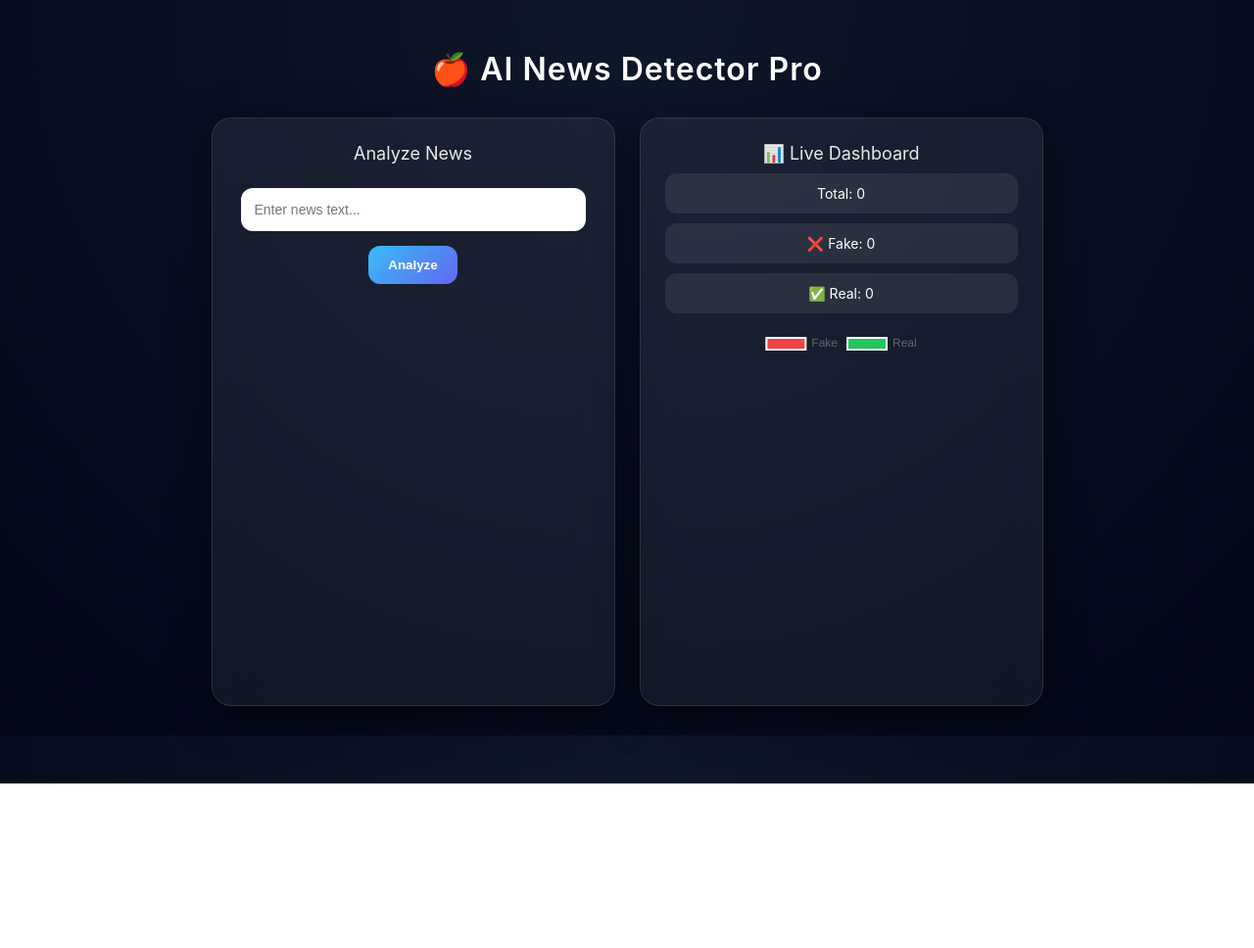
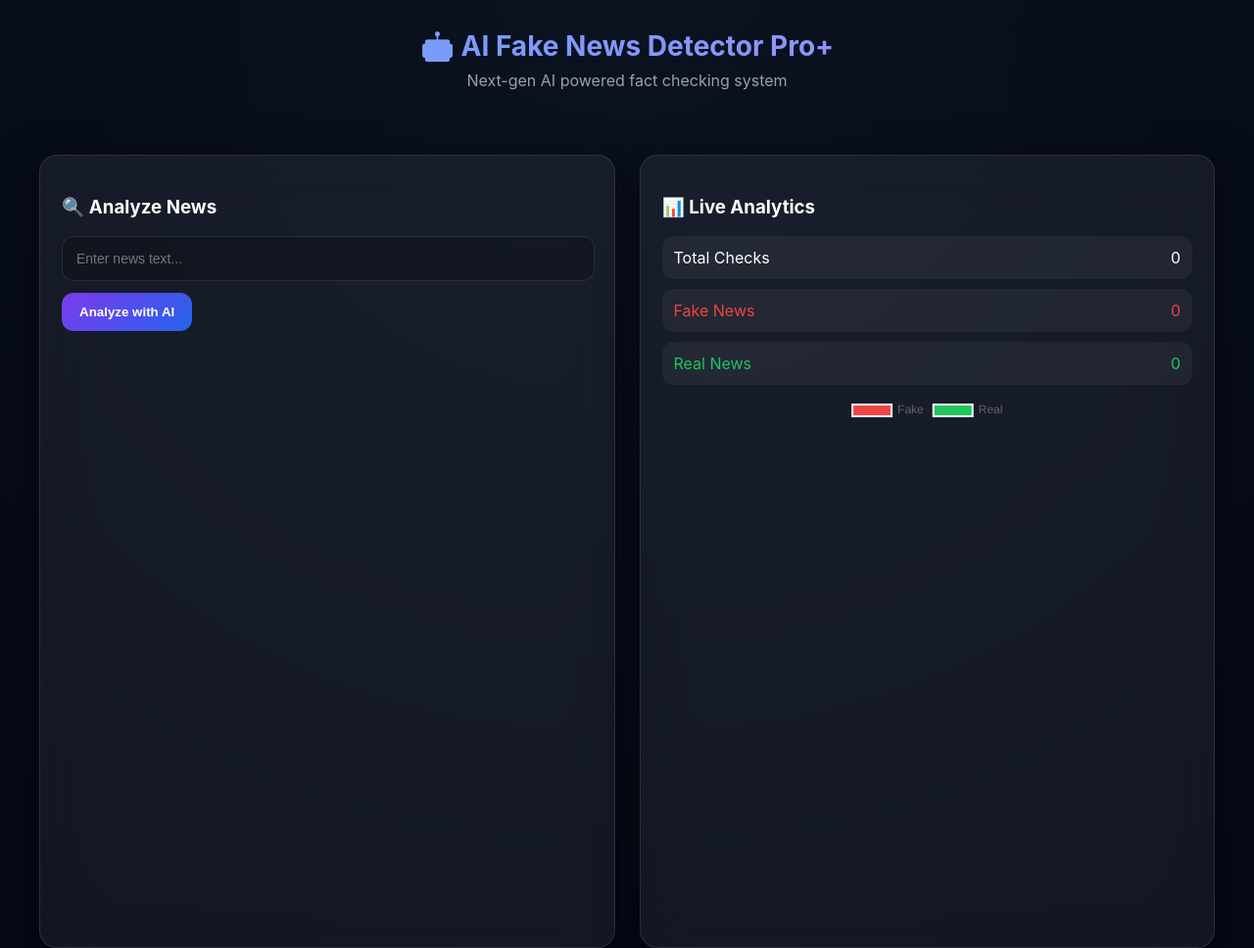
Before and after one commit to asad-449/fake-news-project, a website: page index.html in a window 1280 px wide. Shown: the whole page at 98% size. Before the commit the page ends 800 px from the top, so only its background shows below. Drawn offline with nearby package versions, Linux system fonts and the light colour scheme.

Commit message:
Add files via upload

```diff
--- a/index.html
+++ b/index.html
@@ -1,64 +1,89 @@
 <!DOCTYPE html>
 <html>
 <head>
-  <title>AI News Detector Pro</title>
+  <title>AI News Detector Pro+</title>
 
   <script src="https://cdn.jsdelivr.net/npm/chart.js"></script>
 
   <style>
+    :root {
+      --bg1: #050816;
+      --bg2: #0b1220;
+      --glass: rgba(255,255,255,0.06);
+      --border: rgba(255,255,255,0.1);
+      --primary: #7c3aed;
+      --accent: #22c55e;
+      --danger: #ef4444;
+    }
+
     body {
       margin: 0;
-      font-family: -apple-system, BlinkMacSystemFont, "Segoe UI", Roboto;
-      background: radial-gradient(circle at top, #0f172a, #020617);
+      font-family: -apple-system, BlinkMacSystemFont, "Segoe UI";
+      background: radial-gradient(circle at top, var(--bg2), var(--bg1));
       color: white;
-      text-align: center;
-      padding: 30px;
+      overflow-x: hidden;
     }
 
-    h1 {
-      font-weight: 600;
-      margin-bottom: 30px;
-      letter-spacing: 1px;
+    /* HEADER */
+    .header {
+      text-align: center;
+      padding: 30px 10px;
     }
 
-    .container {
-      display: flex;
-      justify-content: center;
-      gap: 25px;
-      flex-wrap: wrap;
+    .header h1 {
+      font-size: 28px;
+      margin: 0;
+      background: linear-gradient(90deg, #60a5fa, #a78bfa);
+      -webkit-background-clip: text;
+      -webkit-text-fill-color: transparent;
     }
 
-    .glass {
-      background: rgba(255, 255, 255, 0.06);
-      border: 1px solid rgba(255,255,255,0.1);
-      backdrop-filter: blur(20px);
-      border-radius: 20px;
-      padding: 25px;
-      width: 360px;
+    .header p {
+      opacity: 0.6;
+      margin-top: 8px;
+    }
+
+    /* LAYOUT */
+    .container {
+      display: grid;
+      grid-template-columns: 1fr 1fr;
+      gap: 25px;
+      padding: 20px 40px;
+    }
+
+    /* GLASS CARD */
+    .card {
+      background: var(--glass);
+      border: 1px solid var(--border);
+      backdrop-filter: blur(25px);
+      border-radius: 18px;
+      padding: 22px;
       box-shadow: 0 10px 40px rgba(0,0,0,0.5);
       transition: 0.3s;
     }
 
-    .glass:hover {
-      transform: translateY(-5px);
+    .card:hover {
+      transform: translateY(-4px);
     }
 
+    /* INPUT */
     input {
-      width: 90%;
+      width: 95%;
       padding: 14px;
       border-radius: 12px;
-      border: none;
+      border: 1px solid rgba(255,255,255,0.1);
+      background: rgba(0,0,0,0.2);
+      color: white;
       outline: none;
-      margin-top: 15px;
       font-size: 14px;
     }
 
     button {
-      margin-top: 15px;
-      padding: 12px 20px;
+      margin-top: 12px;
+      padding: 12px 18px;
       border: none;
       border-radius: 12px;
-      background: linear-gradient(135deg, #38bdf8, #6366f1);
+      background: linear-gradient(135deg, #7c3aed, #2563eb);
       color: white;
       font-weight: 600;
       cursor: pointer;
@@ -69,57 +94,75 @@
       transform: scale(1.05);
     }
 
+    /* RESULT */
     #result {
-      margin-top: 20px;
+      margin-top: 15px;
       font-size: 15px;
-      line-height: 1.5;
+      line-height: 1.6;
     }
 
+    /* DASHBOARD */
     .stat {
-      background: rgba(255,255,255,0.08);
+      background: rgba(255,255,255,0.05);
       padding: 12px;
       border-radius: 12px;
       margin: 10px 0;
-      font-size: 14px;
+      display: flex;
+      justify-content: space-between;
     }
 
-    canvas {
-      margin-top: 15px;
+    .fake { color: var(--danger); }
+    .real { color: var(--accent); }
+
+    /* MOBILE */
+    @media(max-width: 900px){
+      .container{
+        grid-template-columns: 1fr;
+        padding: 10px;
+      }
     }
 
-    .title {
-      font-size: 18px;
-      margin-bottom: 10px;
-      opacity: 0.9;
-    }
   </style>
 </head>
 
 <body>
 
-<h1>🍎 AI News Detector Pro</h1>
+<div class="header">
+  <h1>🤖 AI Fake News Detector Pro+</h1>
+  <p>Next-gen AI powered fact checking system</p>
+</div>
 
 <div class="container">
 
   <!-- INPUT CARD -->
-  <div class="glass">
-    <div class="title">Analyze News</div>
+  <div class="card">
+    <h3>🔍 Analyze News</h3>
 
     <input type="text" id="newsInput" placeholder="Enter news text...">
 
-    <br>
-    <button onclick="checkNews()">Analyze</button>
+    <button onclick="checkNews()">Analyze with AI</button>
 
     <div id="result"></div>
   </div>
 
   <!-- DASHBOARD CARD -->
-  <div class="glass">
-    <div class="title">📊 Live Dashboard</div>
+  <div class="card">
+    <h3>📊 Live Analytics</h3>
 
-    <div class="stat">Total: <span id="total">0</span></div>
-    <div class="stat">❌ Fake: <span id="fake">0</span></div>
-    <div class="stat">✅ Real: <span id="real">0</span></div>
+    <div class="stat">
+      <span>Total Checks</span>
+      <span id="total">0</span>
+    </div>
+
+    <div class="stat fake">
+      <span>Fake News</span>
+      <span id="fake">0</span>
+    </div>
+
+    <div class="stat real">
+      <span>Real News</span>
+      <span id="real">0</span>
+    </div>
 
     <canvas id="myChart"></canvas>
   </div>
```
